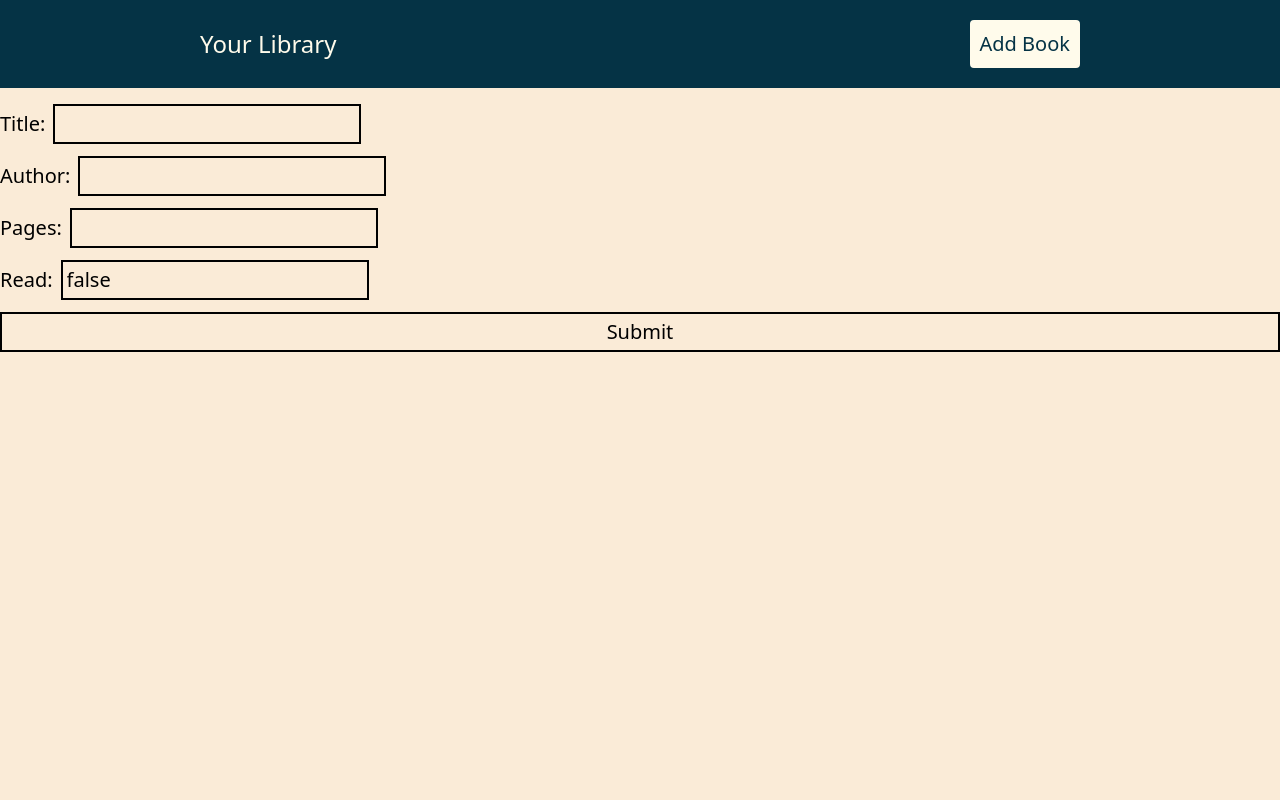
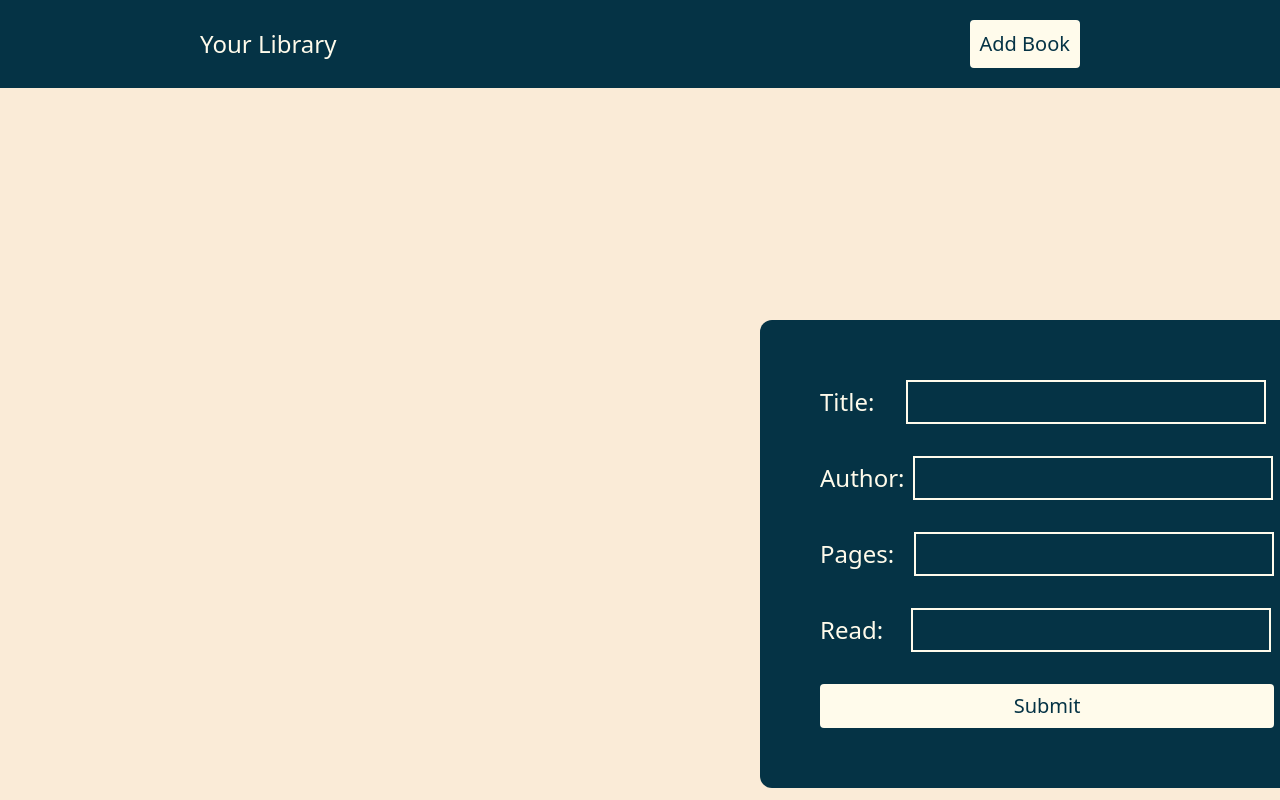
Before and after one commit to Yahska-0818/Library-React, a React (Vite) app: page / in a window 1280 px wide. Both pictures are taken after a click on the button "Add Book". Built offline with nearby package versions, Linux system fonts and the light colour scheme.

Commit message:
Added form visibility change upon clicking add book button and implemented flex for book cards

```diff
--- a/src/App.jsx
+++ b/src/App.jsx
@@ -7,7 +7,7 @@ function App() {
   const [title, newTitle] = useState('')
   const [author, newAuthor] = useState('')
   const [pages, newPages] = useState('')
-  const [read, newRead] = useState(false)
+  const [read, newRead] = useState('')
 
   const bookForm = React.createRef()
 
@@ -22,6 +22,10 @@ function App() {
     }
     setBooks(books.concat(book))
     bookForm.current.style.display = 'none'
+    newTitle('')
+    newAuthor('')
+    newPages('')
+    newRead('')
   }
 
   const titleOnChange = (event) => (
@@ -48,21 +52,21 @@ function App() {
         <button type="button" onClick={addBookButton} className='border-2 border-amber-50 border-solid text-xl p-2 rounded hover:cursor-pointer hover:-translate-y-1 transition-transform ease-linear duration-200 bg-amber-50 text-cyan-950'>Add Book</button>
       </div>
       <BooksList allBooks={books} />
-      <div>
-        <form onSubmit={bookOnSubmit} className='flex-col gap-3 hidden' ref={bookForm}>
-          <div className='flex gap-2 text-xl items-center'>
-            Title: <Input value={title} onChange={titleOnChange}/>
+      <div className='fixed z-10 translate-y-80 translate-x-190'>
+        <form onSubmit={bookOnSubmit} className='flex-col gap-8 hidden bg-cyan-950 text-amber-50 p-15 rounded-xl' ref={bookForm}>
+          <div className='flex gap-8 text-2xl items-center'>
+            <p>Title:</p> <Input value={title} onChange={titleOnChange}/>
           </div>
-          <div className='flex gap-2 text-xl items-center'>
-            Author: <Input value={author} onChange={authorOnChange}/>
+          <div className='flex gap-2 text-2xl items-center'>
+            <p>Author:</p> <Input value={author} onChange={authorOnChange}/>
           </div>
-          <div className='flex gap-2 text-xl items-center'>
-            Pages: <Input value={pages} onChange={pagesOnChange}/>
+          <div className='flex gap-5 text-2xl items-center'>
+            <p>Pages:</p> <Input value={pages} onChange={pagesOnChange}/>
           </div>
-          <div className='flex gap-2 text-xl items-center'>
-            Read: <Input value={read} onChange={readOnChange}></Input>
+          <div className='flex gap-7 text-2xl items-center'>
+            <p>Read:</p> <Input value={read} onChange={readOnChange}></Input>
           </div>
-          <button type="submit" className='border-2 border-black border-solid text-xl p-1'>Submit</button>
+          <button type="submit" className='bg-amber-50 text-cyan-950 text-xl p-2 rounded hover:cursor-pointer hover:-translate-y-1 transition-transform ease-linear duration-200'>Submit</button>
         </form>
       </div>
     </div>
--- a/src/components/BooksList.jsx
+++ b/src/components/BooksList.jsx
@@ -2,7 +2,7 @@ const BooksList = ({allBooks}) => {
     return (
         <ul className="flex flex-wrap gap-2 mx-2 justify-evenly">
             {allBooks.map(book=>
-                <li key={book.id} className="bg-cyan-950 text-amber-50 p-5 rounded text-xl">
+                <li key={book.id} className="bg-cyan-950 text-amber-50 p-5 rounded text-xl min-w-3xs">
                     <p>Title: {book.title}</p>
                     <p>Author: {book.author}</p>
                     <p>Pages: {book.pages}</p>
--- a/src/components/Input.jsx
+++ b/src/components/Input.jsx
@@ -1,6 +1,6 @@
 const Input = ({value,onChange}) => {
     return (
-        <input type="text" value={value} onChange={onChange} className="border-2 border-black border-solid text-xl p-1"/>
+        <input type="text" value={value} onChange={onChange} className="border-2 border-amber-50 border-solid text-2xl p-1"/>
     )
 }
 
```
